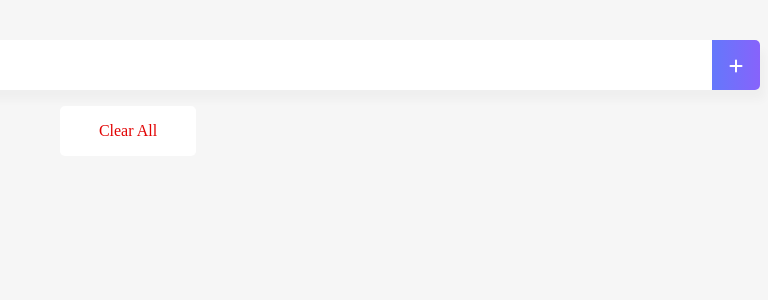
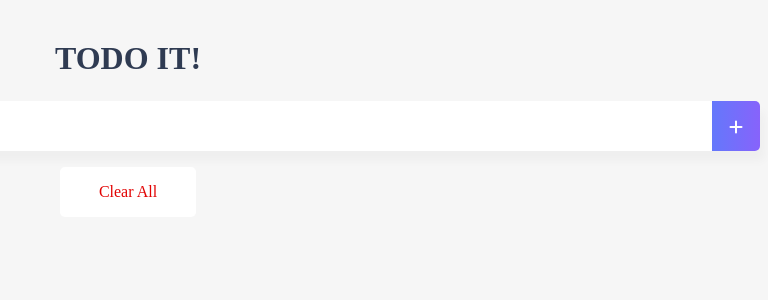
Before and after one commit to j2d1005/study_vue, a Vue app in the folder age-of-vue-02/vue-todo/: page / in a window 1280 px wide. Shown: the top 300 px of the page, without its empty margins (512-1280 px from the left). Built offline with nearby package versions, Linux system fonts and the light colour scheme.

Commit message:
모듈화된 store에서 state 가져오기 // 아직 잘 안됨

```diff
--- a/age-of-vue-02/vue-todo/src/components/TodoHeader.vue
+++ b/age-of-vue-02/vue-todo/src/components/TodoHeader.vue
@@ -1,5 +1,6 @@
 <template>
     <div>
+<!--        <h1>{{ this.$store.state.headerText }}</h1>-->
         <h1>{{ this.headerText }}</h1>
     </div>
 </template>
@@ -9,8 +10,23 @@ import { mapState } from 'vuex';
 export default {
     name: "TodoHeader",
     computed: {
-        ...mapState(['headerText'])
+        ...mapState({
+            headerText: state => state.todoApp.headerText
+        })
     }
+
+    // 모듈화된 스토어에서 mapState 쓰는법 예제 ..
+    // https://kdydesign.github.io/2019/04/06/vuejs-vuex-helper/
+    // computed: {
+    //     ... mapState({
+    //         bookList: state => state.A.B.C.Book.list
+    //     })
+    // },
+    // methods: {
+    //     ...mapActions([
+    //         'A/B/C/Book/setList'
+    //     ])
+    // }
 }
 </script>
 
```
